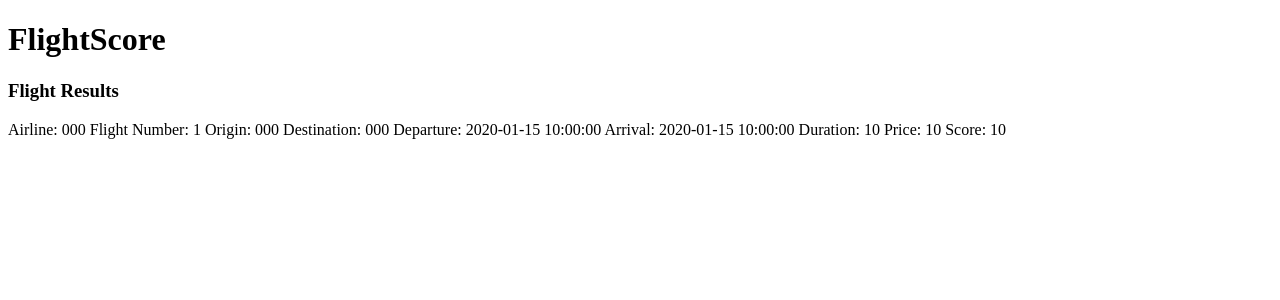
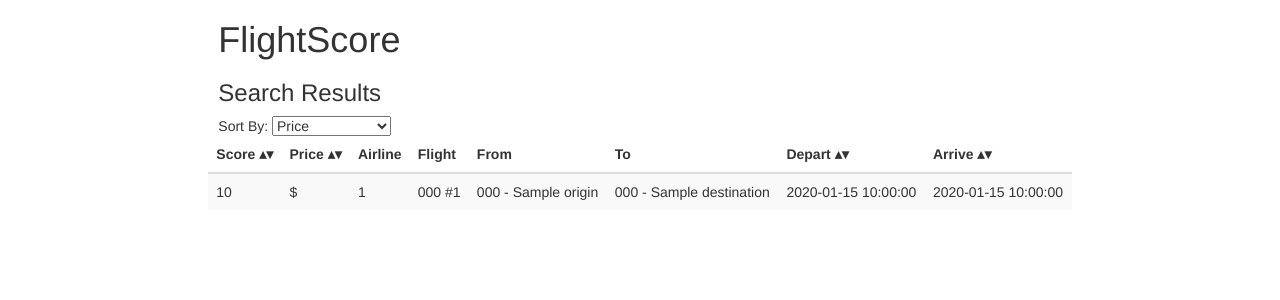
Before and after one commit to beccamoss/FlightScore, a Flask app: template templates/results.html in a window 1280 px wide. Shown: the top 300 px of the page. Run offline with Flask 2, Linux system fonts and the light colour scheme; the template is opened without the code that fills it: most values are stand-ins (such as "Sample title", 1, 10 or a date in 2020); some libraries are stand-ins or nearby versions.

Commit message:
Improved result display

```diff
--- /dev/null
+++ b/static/css/flightscore.css
@@ -0,0 +1,3 @@
+table.sortable th:not(.sorttable_sorted):not(.sorttable_sorted_reverse):not(.sorttable_nosort):after {
+    content: " \25B4\25BE"
+}
--- /dev/null
+++ b/static/js/sorttable.js
@@ -0,0 +1,494 @@
+/*
+  SortTable
+  version 2
+  7th April 2007
+  Stuart Langridge, http://www.kryogenix.org/code/browser/sorttable/
+
+  Instructions:
+  Download this file
+  Add <script src="sorttable.js"></script> to your HTML
+  Add class="sortable" to any table you'd like to make sortable
+  Click on the headers to sort
+
+  Thanks to many, many people for contributions and suggestions.
+  Licenced as X11: http://www.kryogenix.org/code/browser/licence.html
+  This basically means: do what you want with it.
+*/
+
+
+var stIsIE = /*@cc_on!@*/false;
+
+sorttable = {
+  init: function() {
+    // quit if this function has already been called
+    if (arguments.callee.done) return;
+    // flag this function so we don't do the same thing twice
+    arguments.callee.done = true;
+    // kill the timer
+    if (_timer) clearInterval(_timer);
+
+    if (!document.createElement || !document.getElementsByTagName) return;
+
+    sorttable.DATE_RE = /^(\d\d?)[\/\.-](\d\d?)[\/\.-]((\d\d)?\d\d)$/;
+
+    forEach(document.getElementsByTagName('table'), function(table) {
+      if (table.className.search(/\bsortable\b/) != -1) {
+        sorttable.makeSortable(table);
+      }
+    });
+
+  },
+
+  makeSortable: function(table) {
+    if (table.getElementsByTagName('thead').length == 0) {
+      // table doesn't have a tHead. Since it should have, create one and
+      // put the first table row in it.
+      the = document.createElement('thead');
+      the.appendChild(table.rows[0]);
+      table.insertBefore(the,table.firstChild);
+    }
+    // Safari doesn't support table.tHead, sigh
+    if (table.tHead == null) table.tHead = table.getElementsByTagName('thead')[0];
+
+    if (table.tHead.rows.length != 1) return; // can't cope with two header rows
+
+    // Sorttable v1 put rows with a class of "sortbottom" at the bottom (as
+    // "total" rows, for example). This is B&R, since what you're supposed
+    // to do is put them in a tfoot. So, if there are sortbottom rows,
+    // for backwards compatibility, move them to tfoot (creating it if needed).
+    sortbottomrows = [];
+    for (var i=0; i<table.rows.length; i++) {
+      if (table.rows[i].className.search(/\bsortbottom\b/) != -1) {
+        sortbottomrows[sortbottomrows.length] = table.rows[i];
+      }
+    }
+    if (sortbottomrows) {
+      if (table.tFoot == null) {
+        // table doesn't have a tfoot. Create one.
+        tfo = document.createElement('tfoot');
+        table.appendChild(tfo);
+      }
+      for (var i=0; i<sortbottomrows.length; i++) {
+        tfo.appendChild(sortbottomrows[i]);
+      }
+      delete sortbottomrows;
+    }
+
+    // work through each column and calculate its type
+    headrow = table.tHead.rows[0].cells;
+    for (var i=0; i<headrow.length; i++) {
+      // manually override the type with a sorttable_type attribute
+      if (!headrow[i].className.match(/\bsorttable_nosort\b/)) { // skip this col
+        mtch = headrow[i].className.match(/\bsorttable_([a-z0-9]+)\b/);
+        if (mtch) { override = mtch[1]; }
+          if (mtch && typeof sorttable["sort_"+override] == 'function') {
+            headrow[i].sorttable_sortfunction = sorttable["sort_"+override];
+          } else {
+            headrow[i].sorttable_sortfunction = sorttable.guessType(table,i);
+          }
+          // make it clickable to sort
+          headrow[i].sorttable_columnindex = i;
+          headrow[i].sorttable_tbody = table.tBodies[0];
+          dean_addEvent(headrow[i],"click", sorttable.innerSortFunction = function(e) {
+
+          if (this.className.search(/\bsorttable_sorted\b/) != -1) {
+            // if we're already sorted by this column, just
+            // reverse the table, which is quicker
+            sorttable.reverse(this.sorttable_tbody);
+            this.className = this.className.replace('sorttable_sorted',
+                                                    'sorttable_sorted_reverse');
+            this.removeChild(document.getElementById('sorttable_sortfwdind'));
+            sortrevind = document.createElement('span');
+            sortrevind.id = "sorttable_sortrevind";
+            sortrevind.innerHTML = stIsIE ? '&nbsp<font face="webdings">5</font>' : '&nbsp;&#x25B4;';
+            this.appendChild(sortrevind);
+            return;
+          }
+          if (this.className.search(/\bsorttable_sorted_reverse\b/) != -1) {
+            // if we're already sorted by this column in reverse, just
+            // re-reverse the table, which is quicker
+            sorttable.reverse(this.sorttable_tbody);
+            this.className = this.className.replace('sorttable_sorted_reverse',
+                                                    'sorttable_sorted');
+            this.removeChild(document.getElementById('sorttable_sortrevind'));
+            sortfwdind = document.createElement('span');
+            sortfwdind.id = "sorttable_sortfwdind";
+            sortfwdind.innerHTML = stIsIE ? '&nbsp<font face="webdings">6</font>' : '&nbsp;&#x25BE;';
+            this.appendChild(sortfwdind);
+            return;
+          }
+
+          // remove sorttable_sorted classes
+          theadrow = this.parentNode;
+          forEach(theadrow.childNodes, function(cell) {
+            if (cell.nodeType == 1) { // an element
+              cell.className = cell.className.replace('sorttable_sorted_reverse','');
+              cell.className = cell.className.replace('sorttable_sorted','');
+            }
+          });
+          sortfwdind = document.getElementById('sorttable_sortfwdind');
+          if (sortfwdind) { sortfwdind.parentNode.removeChild(sortfwdind); }
+          sortrevind = document.getElementById('sorttable_sortrevind');
+          if (sortrevind) { sortrevind.parentNode.removeChild(sortrevind); }
+
+          this.className += ' sorttable_sorted';
+          sortfwdind = document.createElement('span');
+          sortfwdind.id = "sorttable_sortfwdind";
+          sortfwdind.innerHTML = stIsIE ? '&nbsp<font face="webdings">6</font>' : '&nbsp;&#x25BE;';
+          this.appendChild(sortfwdind);
+
+            // build an array to sort. This is a Schwartzian transform thing,
+            // i.e., we "decorate" each row with the actual sort key,
+            // sort based on the sort keys, and then put the rows back in order
+            // which is a lot faster because you only do getInnerText once per row
+            row_array = [];
+            col = this.sorttable_columnindex;
+            rows = this.sorttable_tbody.rows;
+            for (var j=0; j<rows.length; j++) {
+              row_array[row_array.length] = [sorttable.getInnerText(rows[j].cells[col]), rows[j]];
+            }
+            /* If you want a stable sort, uncomment the following line */
+            //sorttable.shaker_sort(row_array, this.sorttable_sortfunction);
+            /* and comment out this one */
+            row_array.sort(this.sorttable_sortfunction);
+
+            tb = this.sorttable_tbody;
+            for (var j=0; j<row_array.length; j++) {
+              tb.appendChild(row_array[j][1]);
+            }
+
+            delete row_array;
+          });
+        }
+    }
+  },
+
+  guessType: function(table, column) {
+    // guess the type of a column based on its first non-blank row
+    sortfn = sorttable.sort_alpha;
+    for (var i=0; i<table.tBodies[0].rows.length; i++) {
+      text = sorttable.getInnerText(table.tBodies[0].rows[i].cells[column]);
+      if (text != '') {
+        if (text.match(/^-?[£$¤]?[\d,.]+%?$/)) {
+          return sorttable.sort_numeric;
+        }
+        // check for a date: dd/mm/yyyy or dd/mm/yy
+        // can have / or . or - as separator
+        // can be mm/dd as well
+        possdate = text.match(sorttable.DATE_RE)
+        if (possdate) {
+          // looks like a date
+          first = parseInt(possdate[1]);
+          second = parseInt(possdate[2]);
+          if (first > 12) {
+            // definitely dd/mm
+            return sorttable.sort_ddmm;
+          } else if (second > 12) {
+            return sorttable.sort_mmdd;
+          } else {
+            // looks like a date, but we can't tell which, so assume
+            // that it's dd/mm (English imperialism!) and keep looking
+            sortfn = sorttable.sort_ddmm;
+          }
+        }
+      }
+    }
+    return sortfn;
+  },
+
+  getInnerText: function(node) {
+    // gets the text we want to use for sorting for a cell.
+    // strips leading and trailing whitespace.
+    // this is *not* a generic getInnerText function; it's special to sorttable.
+    // for example, you can override the cell text with a customkey attribute.
+    // it also gets .value for <input> fields.
+
+    if (!node) return "";
+
+    hasInputs = (typeof node.getElementsByTagName == 'function') &&
+                 node.getElementsByTagName('input').length;
+
+    if (node.getAttribute("sorttable_customkey") != null) {
+      return node.getAttribute("sorttable_customkey");
+    }
+    else if (typeof node.textContent != 'undefined' && !hasInputs) {
+      return node.textContent.replace(/^\s+|\s+$/g, '');
+    }
+    else if (typeof node.innerText != 'undefined' && !hasInputs) {
+      return node.innerText.replace(/^\s+|\s+$/g, '');
+    }
+    else if (typeof node.text != 'undefined' && !hasInputs) {
+      return node.text.replace(/^\s+|\s+$/g, '');
+    }
+    else {
+      switch (node.nodeType) {
+        case 3:
+          if (node.nodeName.toLowerCase() == 'input') {
+            return node.value.replace(/^\s+|\s+$/g, '');
+          }
+        case 4:
+          return node.nodeValue.replace(/^\s+|\s+$/g, '');
+          break;
+        case 1:
+        case 11:
+          var innerText = '';
+          for (var i = 0; i < node.childNodes.length; i++) {
+            innerText += sorttable.getInnerText(node.childNodes[i]);
+          }
+          return innerText.replace(/^\s+|\s+$/g, '');
+          break;
+        default:
+          return '';
+      }
+    }
+  },
+
+  reverse: function(tbody) {
+    // reverse the rows in a tbody
+    newrows = [];
+    for (var i=0; i<tbody.rows.length; i++) {
+      newrows[newrows.length] = tbody.rows[i];
+    }
+    for (var i=newrows.length-1; i>=0; i--) {
+       tbody.appendChild(newrows[i]);
+    }
+    delete newrows;
+  },
+
+  /* sort functions
+     each sort function takes two parameters, a and b
+     you are comparing a[0] and b[0] */
+  sort_numeric: function(a,b) {
+    aa = parseFloat(a[0].replace(/[^0-9.-]/g,''));
+    if (isNaN(aa)) aa = 0;
+    bb = parseFloat(b[0].replace(/[^0-9.-]/g,''));
+    if (isNaN(bb)) bb = 0;
+    return aa-bb;
+  },
+  sort_alpha: function(a,b) {
+    if (a[0]==b[0]) return 0;
+    if (a[0]<b[0]) return -1;
+    return 1;
+  },
+  sort_ddmm: function(a,b) {
+    mtch = a[0].match(sorttable.DATE_RE);
+    y = mtch[3]; m = mtch[2]; d = mtch[1];
+    if (m.length == 1) m = '0'+m;
+    if (d.length == 1) d = '0'+d;
+    dt1 = y+m+d;
+    mtch = b[0].match(sorttable.DATE_RE);
+    y = mtch[3]; m = mtch[2]; d = mtch[1];
+    if (m.length == 1) m = '0'+m;
+    if (d.length == 1) d = '0'+d;
+    dt2 = y+m+d;
+    if (dt1==dt2) return 0;
+    if (dt1<dt2) return -1;
+    return 1;
+  },
+  sort_mmdd: function(a,b) {
+    mtch = a[0].match(sorttable.DATE_RE);
+    y = mtch[3]; d = mtch[2]; m = mtch[1];
+    if (m.length == 1) m = '0'+m;
+    if (d.length == 1) d = '0'+d;
+    dt1 = y+m+d;
+    mtch = b[0].match(sorttable.DATE_RE);
+    y = mtch[3]; d = mtch[2]; m = mtch[1];
+    if (m.length == 1) m = '0'+m;
+    if (d.length == 1) d = '0'+d;
+    dt2 = y+m+d;
+    if (dt1==dt2) return 0;
+    if (dt1<dt2) return -1;
+    return 1;
+  },
+
+  shaker_sort: function(list, comp_func) {
+    // A stable sort function to allow multi-level sorting of data
+    // see: http://en.wikipedia.org/wiki/Cocktail_sort
+    // thanks to Joseph Nahmias
+    var b = 0;
+    var t = list.length - 1;
+    var swap = true;
+
+    while(swap) {
+        swap = false;
+        for(var i = b; i < t; ++i) {
+            if ( comp_func(list[i], list[i+1]) > 0 ) {
+                var q = list[i]; list[i] = list[i+1]; list[i+1] = q;
+                swap = true;
+            }
+        } // for
+        t--;
+
+        if (!swap) break;
+
+        for(var i = t; i > b; --i) {
+            if ( comp_func(list[i], list[i-1]) < 0 ) {
+                var q = list[i]; list[i] = list[i-1]; list[i-1] = q;
+                swap = true;
+            }
+        } // for
+        b++;
+
+    } // while(swap)
+  }
+}
+
+/* ******************************************************************
+   Supporting functions: bundled here to avoid depending on a library
+   ****************************************************************** */
+
+// Dean Edwards/Matthias Miller/John Resig
+
+/* for Mozilla/Opera9 */
+if (document.addEventListener) {
+    document.addEventListener("DOMContentLoaded", sorttable.init, false);
+}
+
+/* for Internet Explorer */
+/*@cc_on @*/
+/*@if (@_win32)
+    document.write("<script id=__ie_onload defer src=javascript:void(0)><\/script>");
+    var script = document.getElementById("__ie_onload");
+    script.onreadystatechange = function() {
+        if (this.readyState == "complete") {
+            sorttable.init(); // call the onload handler
+        }
+    };
+/*@end @*/
+
+/* for Safari */
+if (/WebKit/i.test(navigator.userAgent)) { // sniff
+    var _timer = setInterval(function() {
+        if (/loaded|complete/.test(document.readyState)) {
+            sorttable.init(); // call the onload handler
+        }
+    }, 10);
+}
+
+/* for other browsers */
+window.onload = sorttable.init;
+
+// written by Dean Edwards, 2005
+// with input from Tino Zijdel, Matthias Miller, Diego Perini
+
+// http://dean.edwards.name/weblog/2005/10/add-event/
+
+function dean_addEvent(element, type, handler) {
+    if (element.addEventListener) {
+        element.addEventListener(type, handler, false);
+    } else {
+        // assign each event handler a unique ID
+        if (!handler.$$guid) handler.$$guid = dean_addEvent.guid++;
+        // create a hash table of event types for the element
+        if (!element.events) element.events = {};
+        // create a hash table of event handlers for each element/event pair
+        var handlers = element.events[type];
+        if (!handlers) {
+            handlers = element.events[type] = {};
+            // store the existing event handler (if there is one)
+            if (element["on" + type]) {
+                handlers[0] = element["on" + type];
+            }
+        }
+        // store the event handler in the hash table
+        handlers[handler.$$guid] = handler;
+        // assign a global event handler to do all the work
+        element["on" + type] = handleEvent;
+    }
+};
+// a counter used to create unique IDs
+dean_addEvent.guid = 1;
+
+function removeEvent(element, type, handler) {
+    if (element.removeEventListener) {
+        element.removeEventListener(type, handler, false);
+    } else {
+        // delete the event handler from the hash table
+        if (element.events && element.events[type]) {
+            delete element.events[type][handler.$$guid];
+        }
+    }
+};
+
+function handleEvent(event) {
+    var returnValue = true;
+    // grab the event object (IE uses a global event object)
+    event = event || fixEvent(((this.ownerDocument || this.document || this).parentWindow || window).event);
+    // get a reference to the hash table of event handlers
+    var handlers = this.events[event.type];
+    // execute each event handler
+    for (var i in handlers) {
+        this.$$handleEvent = handlers[i];
+        if (this.$$handleEvent(event) === false) {
+            returnValue = false;
+        }
+    }
+    return returnValue;
+};
+
+function fixEvent(event) {
+    // add W3C standard event methods
+    event.preventDefault = fixEvent.preventDefault;
+    event.stopPropagation = fixEvent.stopPropagation;
+    return event;
+};
+fixEvent.preventDefault = function() {
+    this.returnValue = false;
+};
+fixEvent.stopPropagation = function() {
+  this.cancelBubble = true;
+}
+
+// Dean's forEach: http://dean.edwards.name/base/forEach.js
+/*
+    forEach, version 1.0
+    Copyright 2006, Dean Edwards
+    License: http://www.opensource.org/licenses/mit-license.php
+*/
+
+// array-like enumeration
+if (!Array.forEach) { // mozilla already supports this
+    Array.forEach = function(array, block, context) {
+        for (var i = 0; i < array.length; i++) {
+            block.call(context, array[i], i, array);
+        }
+    };
+}
+
+// generic enumeration
+Function.prototype.forEach = function(object, block, context) {
+    for (var key in object) {
+        if (typeof this.prototype[key] == "undefined") {
+            block.call(context, object[key], key, object);
+        }
+    }
+};
+
+// character enumeration
+String.forEach = function(string, block, context) {
+    Array.forEach(string.split(""), function(chr, index) {
+        block.call(context, chr, index, string);
+    });
+};
+
+// globally resolve forEach enumeration
+var forEach = function(object, block, context) {
+    if (object) {
+        var resolve = Object; // default
+        if (object instanceof Function) {
+            // functions have a "length" property
+            resolve = Function;
+        } else if (object.forEach instanceof Function) {
+            // the object implements a custom forEach method so use that
+            object.forEach(block, context);
+            return;
+        } else if (typeof object == "string") {
+            // the object is a string
+            resolve = String;
+        } else if (typeof object.length == "number") {
+            // the object is array-like
+            resolve = Array;
+        }
+        resolve.forEach(object, block, context);
+    }
+};
--- a/templates/base.html
+++ b/templates/base.html
@@ -2,9 +2,16 @@
 <html>
 <head>
   <title>FlightScore</title>
+  <script src="https://ajax.googleapis.com/ajax/libs/jquery/2.1.1/jquery.min.js"></script>
+  <script src="/static/js/sorttable.js"></script>
+  <script type="text/javascript" src="/static/js/flightscore.js"></script>
+  <link rel="stylesheet" href="https://maxcdn.bootstrapcdn.com/bootstrap/3.3.7/css/bootstrap.min.css">
+  <link rel="stylesheet" href="/static/css/flightscore.css">
+
 </head>
 
 <body>
 {% block content %} put your content here {% endblock %}
+
 </body>
 </html>
--- a/templates/home.html
+++ b/templates/home.html
@@ -8,7 +8,7 @@
     <div>
     <select name='origin'>
         {% for airport in airports %}
-        <option value={{ airport.airport_id }}>
+        <option value="{{airport.airport_id}}|{{ airport.description }}">
             {{ airport.airport_id }}, {{ airport.description}}
         </option>
         {% endfor %}
@@ -19,7 +19,7 @@
     <div>
     <select name='destination'>
         {% for airport in airports %}
-        <option value={{ airport.airport_id }}>
+        <option value="{{airport.airport_id}}|{{ airport.description }}">
             {{ airport.airport_id }}, {{ airport.description}}
         </option>
         {% endfor %}
--- a/templates/results.html
+++ b/templates/results.html
@@ -1,18 +1,63 @@
 {% extends 'base.html' %}
 {% block content %}
 
+<div class="row">
+<div class="col-lg-8 col-lg-offset-2">
 <h1>FlightScore</h1>
-<h3>Flight Results</h3>
+<h3>Search Results</h3>
+<div>
+    Sort By:  <select id="sort">
+        <option value="price">Price</option>
+        <option value="score">Score</option>
+        <option value="time">Departure Time</option>
+    </select>
+</div>
+</div>
 
-{% for flight in results %}
-Airline: {{ flight["airline_code"] }}
-Flight Number: {{ flight["flight_num"] }}
-Origin: {{ flight["origin_code"] }}
-Destination: {{ flight["destination_code"] }}
-Departure: {{ flight["departure_datetime"] }}
-Arrival: {{ flight ["arrival_datetime"] }}
-Duration:  {{ flight["duration"] }}
-Price: {{ flight["price"] }}
-Score: {{ flight["score"]}}
-{% endfor %}
+<div class="row">
+<div class="col-lg-8 col-lg-offset-2 col-md-10 col-md-offset-1 hidden-xs">
+<table class="table table-striped sortable">
+<thead>
+    <tr>
+        <th>Score</th>
+        <th>Price</th>
+        <th class="sorttable_nosort">Airline</th>
+        <th class="sorttable_nosort">Flight</th>
+        <th class="sorttable_nosort">From</th>
+        <th class="sorttable_nosort">To</th>
+        <th>Depart</th>
+        <th>Arrive</th>
+    </tr>
+</thead>
+<tbody id="flights">
+    {% for flight in results %}
+    <tr>
+        <td>{{ flight["score"].score }}</td>
+        <td>${{ flight["price"][3:] }}</td>
+        <td>{{ flight['carrier'][0][0] }}</td>
+        <td>{{ flight['airline_code'] }} #{{ flight['flight_num'] }}</td>
+        <td>{{ flight['origin_code'] }} - {{ origin }}</td>
+        <td>{{ flight['destination_code'] }} - {{ destination }}</td>
+        <td>{{ flight['departure_datetime'] }}</td>
+        <td>{{ flight['arrival_datetime'] }}</td>
+    </tr>
+    {% endfor %}
+</tbody>
+</table>
+
+</div>
+</div>
+<br>
+
+<script type="text/javascript">
+    var sortBy = document.getElementById('sort');
+
+    //
+    sortBy.onchange = function() {
+        alert(sortBy.value);
+
+        // $('flights').load('/sort-results?order=' + sortBy.value + "&results=" + {{ results }} );
+    }
+
+</script>
 {% endblock %}
```
Also changed, not shown: seed_data/flights.csv, static/js/flightscore.js (added), 1 other file.
